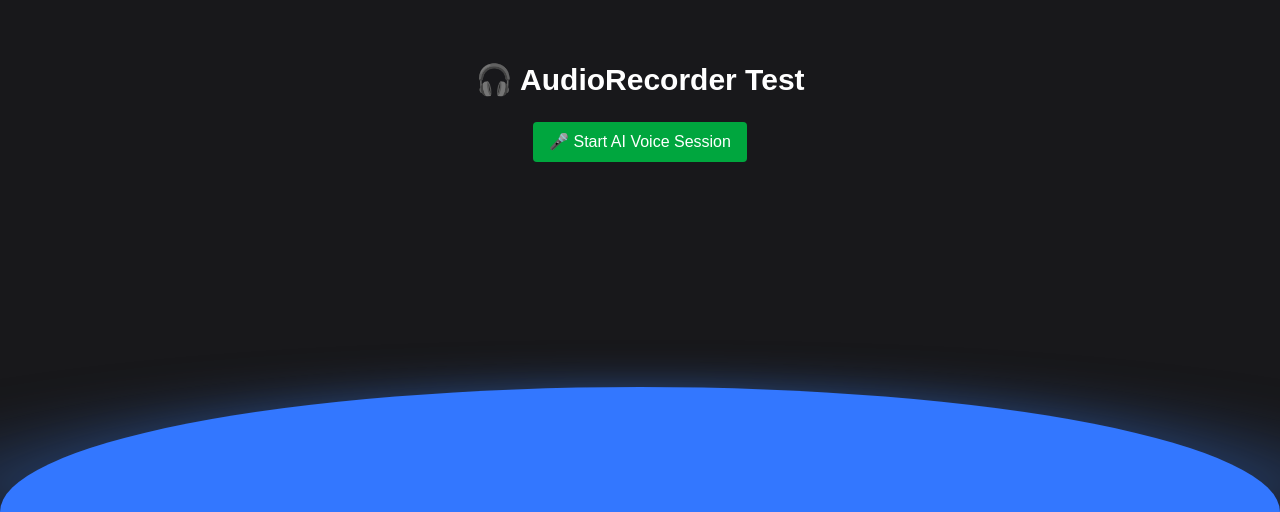
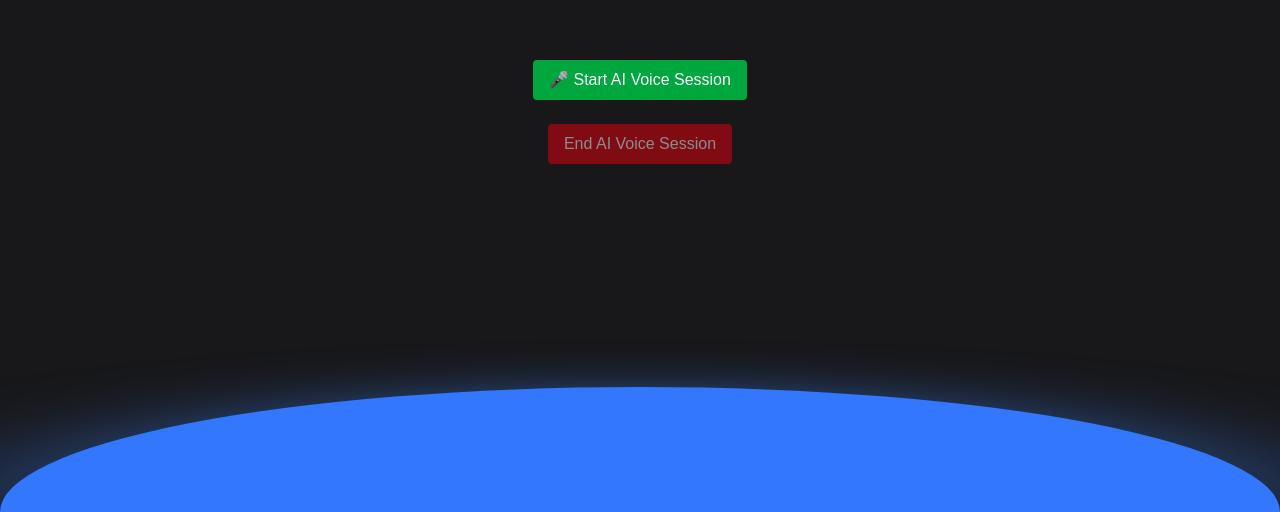
Before and after one commit to supersiyyo/dnd_ai_npc, a Next.js app: page /test in a window 1280 px wide. Shown: the part 288-800 px from the top of the page. Built offline with nearby package versions, Linux system fonts and the light colour scheme; no server answers.

Commit message:
all good, agenting next

```diff
--- a/src/app/test/page.tsx
+++ b/src/app/test/page.tsx
@@ -10,7 +10,6 @@ export default function TestPage() {
 
   return (
     <main className="min-h-screen bg-zinc-900 text-white flex flex-col items-center justify-center p-8">
-      <h1 className="text-3xl font-bold mb-6">🎧 AudioRecorder Test</h1>
 
       {/* AI-driven top visualizer */}
       {aiStream && <AiMicVis stream={aiStream} />}
--- a/src/components/AiMicVis.tsx
+++ b/src/components/AiMicVis.tsx
@@ -3,15 +3,9 @@
 import React, { useEffect, useRef } from 'react';
 
 export interface TopMicSemiCircleVisualizerProps {
-  /**
-   * MediaStream (e.g. AI voice stream) to visualize
-   */
   stream: MediaStream;
 }
 
-/**
- * Top audio-reactive semicircle that uses a provided MediaStream (AI input).
- */
 const TopMicSemiCircleVisualizer: React.FC<TopMicSemiCircleVisualizerProps> = ({ stream }) => {
   const pathRef = useRef<SVGPathElement>(null);
   const audioCtxRef = useRef<AudioContext | null>(null);
--- a/src/components/AudioRecorder.tsx
+++ b/src/components/AudioRecorder.tsx
@@ -1,39 +1,40 @@
-// components/AudioRecorder.tsx
 'use client';
 
 import React, { useRef, useState } from 'react';
 import { initRealtimeWebRTC } from '@/lib/webrtc';
 
 export interface AudioRecorderProps {
-  /**
-   * Callback fired when AI MediaStream is available
-   */
+
   onStream: (stream: MediaStream) => void;
 }
 
-/**
- * Connects to OpenAI voice via WebRTC and reports the AI audio stream
- * through the onStream callback.
- */
 const AudioRecorder: React.FC<AudioRecorderProps> = ({ onStream }) => {
   const [connected, setConnected] = useState(false);
+  const [session, setSession] = useState<{ pc: RTCPeerConnection; dc: RTCDataChannel; } | null>(null);
   const audioRef = useRef<HTMLAudioElement>(null);
 
   const startRealtimeSession = async () => {
     setConnected(true);
-    const { dc } = await initRealtimeWebRTC(
-      // AI voice stream callback
+    const { pc, dc } = await initRealtimeWebRTC(
       (stream) => {
         if (audioRef.current) {
           audioRef.current.srcObject = stream;
         }
         onStream(stream);
       },
-      // Data event callback (optional logging)
       (event) => {
         console.log('🧠 OpenAI event:', event);
       }
     );
+    setSession({ pc, dc });
+  };
+
+  const endRealtimeSession = () => {
+    if (session) {
+      session.pc.close();
+      setSession(null);
+      setConnected(false);
+    }
   };
 
   return (
@@ -45,8 +46,14 @@ const AudioRecorder: React.FC<AudioRecorderProps> = ({ onStream }) => {
       >
         {connected ? '✅ Connected to OpenAI' : '🎤 Start AI Voice Session'}
       </button>
+      <button
+        onClick={endRealtimeSession}
+        disabled={!connected}
+        className="px-4 py-2 rounded bg-red-600 text-white hover:bg-red-700 disabled:opacity-50"
+      >
+        End AI Voice Session
+      </button>
 
-      {/* Hidden audio element for playback */}
       <audio ref={audioRef} autoPlay className="hidden" />
     </div>
   );
--- a/src/components/UserMicVis.tsx
+++ b/src/components/UserMicVis.tsx
@@ -3,12 +3,6 @@
 
 import React, { useEffect, useRef } from 'react';
 
-/**
- * An enhanced audio-reactive bottom semicircle with dynamic color and glow effects.
- * - Arc radius pulses with mic input.
- * - Fill hue shifts with amplitude.
- * - Drop-shadow glow intensifies on peaks.
- */
 const MicSemiCircleVisualizer: React.FC = () => {
   const pathRef = useRef<SVGPathElement>(null);
   const audioCtxRef = useRef<AudioContext | null>(null);
```
